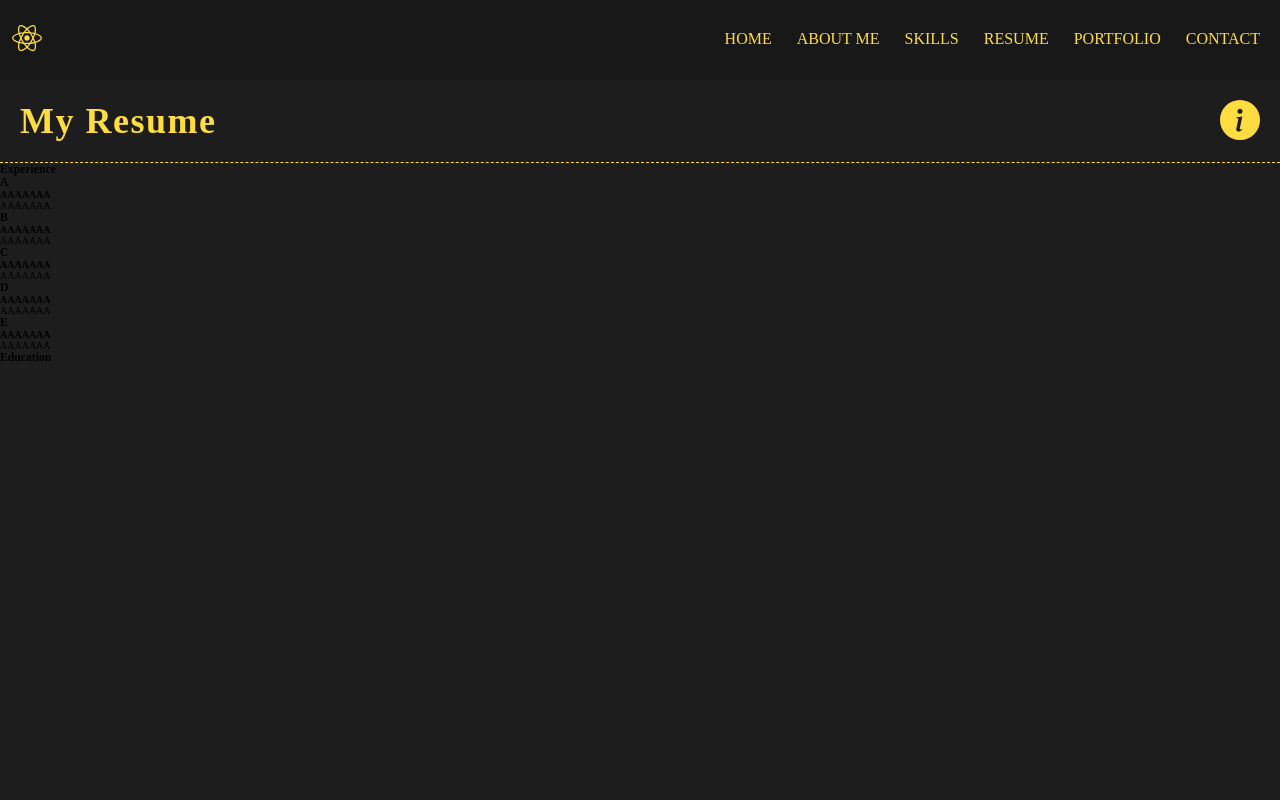
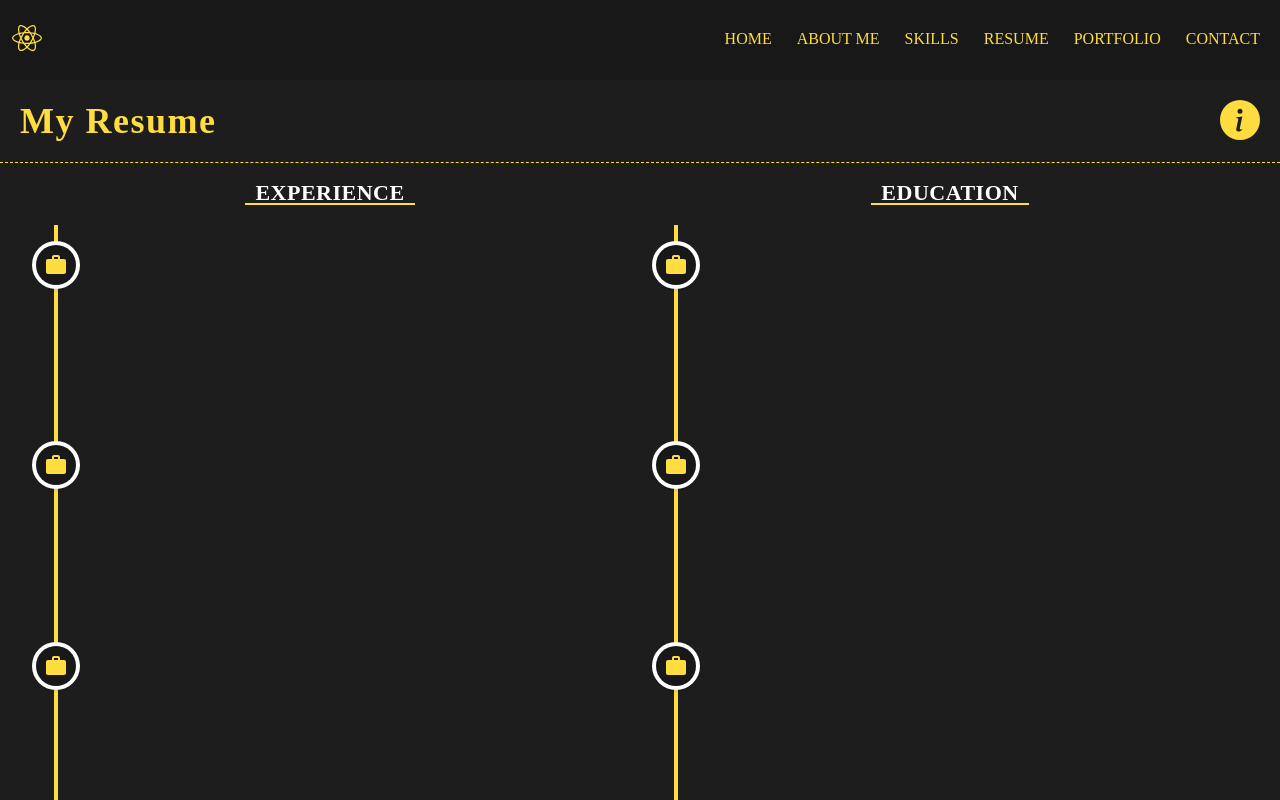
Before and after one commit to Sovannaphom/ReactJS-Portfolio-Project, a React (Create React App) app: page /resume in a window 1280 px wide. Shown: the top 800 px of the page. Built offline with nearby package versions, Linux system fonts and the light colour scheme.

Commit message:
portfolio

```diff
--- a/src/containers/portfolio/indext.jsx
+++ b/src/containers/portfolio/indext.jsx
@@ -1,6 +1,31 @@
 import React from "react";
 import { BsInfoCircleFill } from "react-icons/bs";
 import PageHeaderContent from "../../components/pagHeaderContent";
+import ImageOne from "../../images/imag1.png";
+import './style.scss'
+
+const protfolioData = [
+  {
+    id: 2,
+    name: "Ecomerce",
+    image: ImageOne,
+  },
+];
+
+const filterData = [
+  {
+    filterId: 1,
+    label: "All",
+  },
+  {
+    filterId: 2,
+    label: "Development",
+  },
+  {
+    filterId: 3,
+    label: "Design",
+  },
+];
 
 const Portfolio = () => {
   return (
@@ -9,6 +34,28 @@
         headerText="My Portfolio"
         icon={<BsInfoCircleFill size={40} />}
       />
+      <div className="portfolio__content">
+        <ul className="portfolio__content__filter">
+          {filterData.map((item) => (
+            <li key={item.filterId}>{item.label}</li>
+          ))}
+        </ul>
+        <div className="portfolio__content__cards">
+          {
+            protfolioData.map((item)=>(
+              <div className="portfolio__content__cards__item" key={item.id}>
+
+                <div className="portfolio__content__cards__item__img-wrapper">
+                  <a>
+                    <img alt="dummy data" src={item.image} />
+                  </a>
+                </div>
+
+              </div>
+            ))
+          }
+        </div>
+      </div>
     </section>
   );
 };
--- a/src/containers/portfolio/style.scss
+++ b/src/containers/portfolio/style.scss
@@ -0,0 +1,3 @@
+.portfolio{
+    height: 100%;
+}
--- a/src/containers/resume/indext.jsx
+++ b/src/containers/resume/indext.jsx
@@ -1,8 +1,14 @@
 import React from "react";
 import { BsInfoCircleFill } from "react-icons/bs";
 import PageHeaderContent from "../../components/pagHeaderContent";
-import { VerticalTimeline, VerticalTimelineElement } from "react-vertical-timeline-component";
+import {
+  VerticalTimeline,
+  VerticalTimelineElement,
+} from "react-vertical-timeline-component";
+import "react-vertical-timeline-component/style.min.css";
 import { data } from "./utils";
+import "./style.scss";
+import { MdWork } from "react-icons/md";
 
 const Resume = () => {
   return (
@@ -15,37 +21,65 @@
         <div className="timeline__experience">
           <h3 className="timeline__experience__header-text">Experience</h3>
           <VerticalTimeline
-          layout="1"
+            layout={"1-column"}
             lineColor="var(--yellow-them-main-color)"
           >
-            {
-              data.experience.map((item, i)=>(
+            {data.experience.map((item, i) => (
               <VerticalTimelineElement
                 key={i}
-                className="timeline__experience_vertical-timeline-element"
+                className="timeline__experience__vertical-timeline-element"
+                contentStyle={{
+                  background: "none",
+                  color: "var(--yellow-them-sub-text-color)",
+                  border: "1.5px solid var(--yellow-them-main-color)",
+                }}
+                date="2020 - present"
+                icon={<MdWork />}
+                iconStyle={{
+                  background: "#181818",
+                  color: "var(--yellow-them-main-color)",
+                }}
               >
                 <div className="vertical-timeline-element-title-wrapper">
-                <h3 className="vertical-timeline-element-title">
-                  {item.title}
-                </h3>
+                  <h3>{item.title}</h3>
 
-                <h4 className="vertical-timeline-element-subtitle">
-                  {item.subTitle}
-                </h4>
-
-                <p>
-                  {
-                    item.description
-                  }
-                </p>
+                  <h4>{item.subTitle}</h4>
                 </div>
+                <p className="vertical-timeline-element-title-wrapper-description">{item.description}</p>
               </VerticalTimelineElement>
-              ))
-            }
+            ))}
           </VerticalTimeline>
         </div>
-        <div className="timeline_education">
-          <h3 className="timeline_education__hearder-text">Education</h3>
+        <div className="timeline__education">
+          <h3 className="timeline__education__header-text">Education</h3>
+          <VerticalTimeline
+            layout={"1-column"}
+            lineColor="var(--yellow-them-main-color)"
+          >
+            {data.education.map((item, i) => (
+              <VerticalTimelineElement
+                key={i}
+                className="timeline__experience__vertical-timeline-element"
+                contentStyle={{
+                  background: "none",
+                  color: "var(--yellow-them-sub-text-color)",
+                  border: "1.5px solid var(--yellow-them-main-color)",
+                }}
+                date="2020 - Present"
+                icon={<MdWork />}
+                iconStyle={{
+                  background: "#181818",
+                  color: "var(--yellow-them-main-color)",
+                }}
+              >
+                <div className="vertical-timeline-element-title-wrapper">
+                  <h3>{item.title}</h3>
+                  <h4>{item.subTitle}</h4>
+                </div>
+                <p className="vertical-timeline-element-title-wrapper-description">{item.description}</p>
+              </VerticalTimelineElement>
+            ))}
+          </VerticalTimeline>
         </div>
       </dvi>
     </section>
--- a/src/containers/resume/style.scss
+++ b/src/containers/resume/style.scss
@@ -0,0 +1,93 @@
+.resume {
+  height: 100%;
+}
+
+.timeline {
+  display: flex;
+  padding: 20px;
+  width: 100%;
+
+  &__experience,
+  &__education {
+    width: 50%;
+    gap: 2rem;
+    display: flex;
+    flex-direction: column;
+    align-items: center;
+
+    &__header-text {
+      display: inline-block;
+      color: var(--yellow-them-sub-text-color);
+      font-size: 22px;
+      font-weight: 700;
+      line-height: 1rem;
+      letter-spacing: 0.5px;
+      position: relative;
+      text-transform: uppercase;
+      padding: 5px 10px;
+      border-bottom: 2px solid var(--yellow-them-main-color);
+    }
+
+    &__header-text::before,
+    &__header-text::after {
+      position: absolute;
+      color: "";
+      width: 2px;
+      height: 5px;
+      background-color: var(--yellow-them-main-color);
+      bottom: -1px;
+    }
+
+    &__header-text::before {
+      left: 0;
+    }
+
+    &__header-text::after {
+      right: 0;
+    }
+
+    &__vertical-timeline-element {
+      padding: 0px 0px 30px 0px;
+
+      &:last-child {
+        padding-bottom: 0px;
+      }
+    }
+    .vertical-timeline-element-title-wrapper {
+      display: flex;
+      align-items: center;
+
+      h3,
+      h4 {
+        font-size: 16px;
+      }
+
+      h4 {
+        margin-left: 8px;
+      }
+    }
+    .vertical-timeline-element-title-wrapper-description {
+      font-size: 18px;
+    }
+    .vertical-timeline-element-content {
+      box-shadow: none;
+    }
+    .vertical-timeline-element-date {
+      opacity: 1;
+      color: var(--yellow-them-sub-text-color);
+      font-size: 16px;
+    }
+  }
+}
+
+@media only screen and (max-width: 768px) {
+  .timeline {
+    flex-direction: column;
+
+    &__experience,
+    &__education {
+        width: 100%;
+        gap: 2rem;
+    }
+  }
+}
--- a/src/containers/resume/utils.js
+++ b/src/containers/resume/utils.js
@@ -25,5 +25,32 @@
             subTitle: "AAAAAAA",
             description: "AAAAAAA",
         }
-    ]
+    ],
+    education: [
+        {
+            title: "A",
+            subTitle: "AAAAAAA",
+            description: "AAAAAAA",
+        },
+        {
+            title: "B",
+            subTitle: "AAAAAAA",
+            description: "AAAAAAA",
+        },
+        {
+            title: "C",
+            subTitle: "AAAAAAA",
+            description: "AAAAAAA",
+        },
+        {
+            title: "D",
+            subTitle: "AAAAAAA",
+            description: "AAAAAAA",
+        },
+        {
+            title: "E",
+            subTitle: "AAAAAAA",
+            description: "AAAAAAA",
+        }
+    ],
 }
```
Also changed, not shown: src/images/imag1.png (added). Lines whose indentation alone changed are shown as unchanged.
